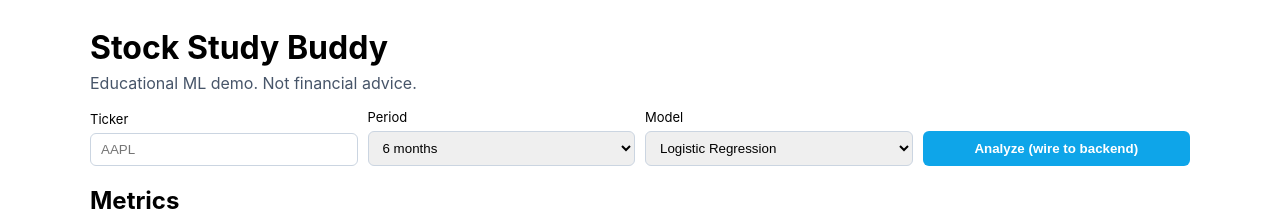
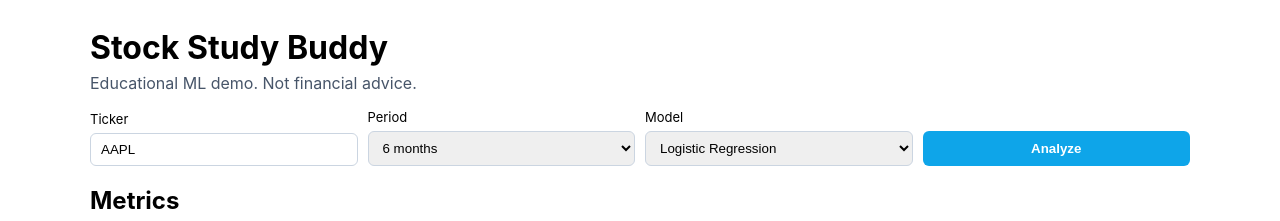
Before and after one commit to RickyDas999/PortfolioBuilder, a React (Vite) app in the folder frontend/: page / in a window 1280 px wide. Shown: the top 221 px of the page. Built offline with nearby package versions, Linux system fonts and the light colour scheme.

Commit message:
Wire frontend to analyze API and balance logreg probabilities

```diff
--- a/frontend/src/App.jsx
+++ b/frontend/src/App.jsx
@@ -4,8 +4,34 @@ import StockChart from "./components/StockChart";
 import PredictionTable from "./components/PredictionTable";
 
 function App() {
-  const [rows] = useState([]); // placeholder for backend rows
-  const [metrics] = useState(null); // placeholder for backend metrics
+  const [rows, setRows] = useState([]);
+  const [metrics, setMetrics] = useState(null);
+  const [loading, setLoading] = useState(false);
+  const [error, setError] = useState("");
+
+  const handleAnalyze = async ({ ticker, period, model }) => {
+    setLoading(true);
+    setError("");
+    try {
+      const res = await fetch("http://localhost:8000/api/analyze", {
+        method: "POST",
+        headers: { "Content-Type": "application/json" },
+        body: JSON.stringify({ ticker, period, model }),
+      });
+      const data = await res.json();
+      if (!res.ok) {
+        throw new Error(data.detail || "Request failed");
+      }
+      setRows(data.rows || []);
+      setMetrics(data.metrics || null);
+    } catch (err) {
+      setError(err.message);
+      setRows([]);
+      setMetrics(null);
+    } finally {
+      setLoading(false);
+    }
+  };
 
   return (
     <div
@@ -24,14 +50,31 @@ function App() {
       </header>
 
       <section style={{ marginBottom: "16px" }}>
-        <TickerForm />
+        <TickerForm loading={loading} onSubmit={handleAnalyze} />
       </section>
+
+      {error && (
+        <div style={{ color: "#b91c1c", marginBottom: "12px" }}>{error}</div>
+      )}
 
       <section style={{ marginBottom: "16px" }}>
         <h2 style={{ marginBottom: "8px" }}>Metrics</h2>
         <div style={{ color: "#475569" }}>
-          {/* replace with metric cards once backend is wired */}
-          {metrics ? "metrics go here" : "No metrics yet."}
+          {metrics ? (
+            <pre
+              style={{
+                background: "#f8fafc",
+                padding: "8px",
+                borderRadius: "6px",
+                border: "1px solid #e2e8f0",
+                overflowX: "auto",
+              }}
+            >
+              {JSON.stringify(metrics, null, 2)}
+            </pre>
+          ) : (
+            "No metrics yet."
+          )}
         </div>
       </section>
 
@@ -44,7 +87,7 @@ function App() {
 
       <section>
         <h2 style={{ marginBottom: "8px" }}>Predictions</h2>
-        <PredictionTable rows={rows} loading={false} />
+        <PredictionTable rows={rows} loading={loading} />
       </section>
     </div>
   );
--- a/frontend/src/components/PredictionTable.jsx
+++ b/frontend/src/components/PredictionTable.jsx
@@ -1,11 +1,6 @@
 function PredictionTable({ rows, loading }) {
-  if (loading) {
-    return <div>Loading...</div>;
-  }
-
-  if (!rows || rows.length === 0) {
-    return <div style={{ color: "#475569" }}>No results yet.</div>;
-  }
+  if (loading) return <div>Loading...</div>;
+  if (!rows || rows.length === 0) return <div style={{ color: "#475569" }}>No results yet.</div>;
 
   return (
     <div style={{ overflowX: "auto" }}>
--- a/frontend/src/components/TickerForm.jsx
+++ b/frontend/src/components/TickerForm.jsx
@@ -1,6 +1,17 @@
-function TickerForm() {
+function TickerForm({ loading, onSubmit }) {
+  const handleSubmit = (e) => {
+    e.preventDefault();
+    const formData = new FormData(e.currentTarget);
+    onSubmit({
+      ticker: formData.get("ticker") || "",
+      period: formData.get("period") || "6mo",
+      model: formData.get("model") || "logreg",
+    });
+  };
+
   return (
     <form
+      onSubmit={handleSubmit}
       style={{
         display: "grid",
         gridTemplateColumns: "repeat(auto-fit, minmax(180px, 1fr))",
@@ -17,6 +28,9 @@ function TickerForm() {
             borderRadius: "6px",
           }}
           placeholder="AAPL"
+          name="ticker"
+          defaultValue="AAPL"
+          required
         />
       </label>
 
@@ -29,6 +43,7 @@ function TickerForm() {
             borderRadius: "6px",
           }}
           defaultValue="6mo"
+          name="period"
         >
           <option value="1mo">1 month</option>
           <option value="3mo">3 months</option>
@@ -46,6 +61,7 @@ function TickerForm() {
             borderRadius: "6px",
           }}
           defaultValue="logreg"
+          name="model"
         >
           <option value="logreg">Logistic Regression</option>
           <option value="rf">Random Forest</option>
@@ -53,7 +69,8 @@ function TickerForm() {
       </label>
 
       <button
-        type="button"
+        type="submit"
+        disabled={loading}
         style={{
           padding: "10px 14px",
           background: "#0ea5e9",
@@ -61,10 +78,10 @@ function TickerForm() {
           border: "none",
           borderRadius: "6px",
           fontWeight: 600,
-          cursor: "pointer",
+          cursor: loading ? "not-allowed" : "pointer",
         }}
       >
-        Analyze (wire to backend)
+        {loading ? "Analyzing..." : "Analyze"}
       </button>
     </form>
   );
```
Also changed, not shown: 1 other file (tests, documents, lock files or other folders).
